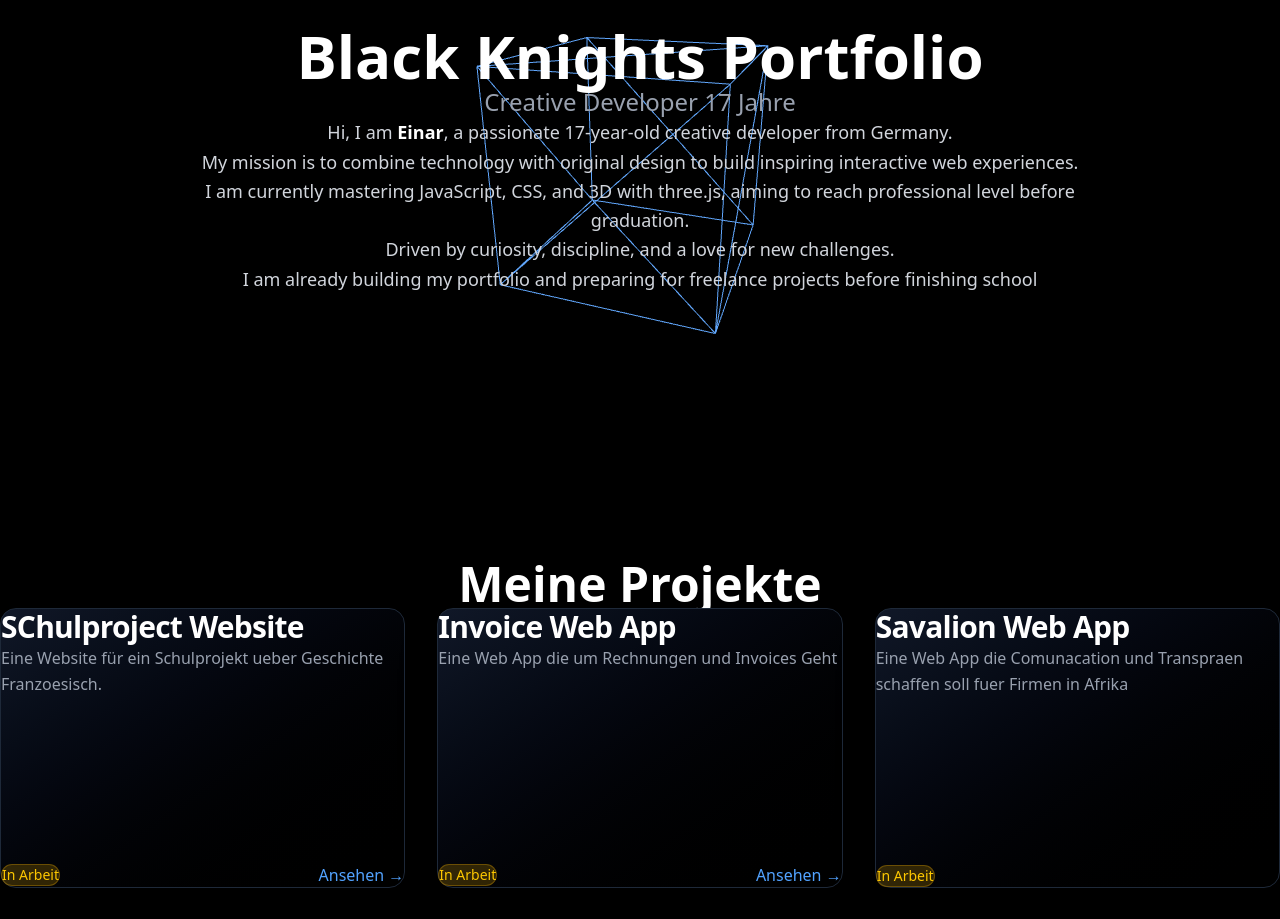
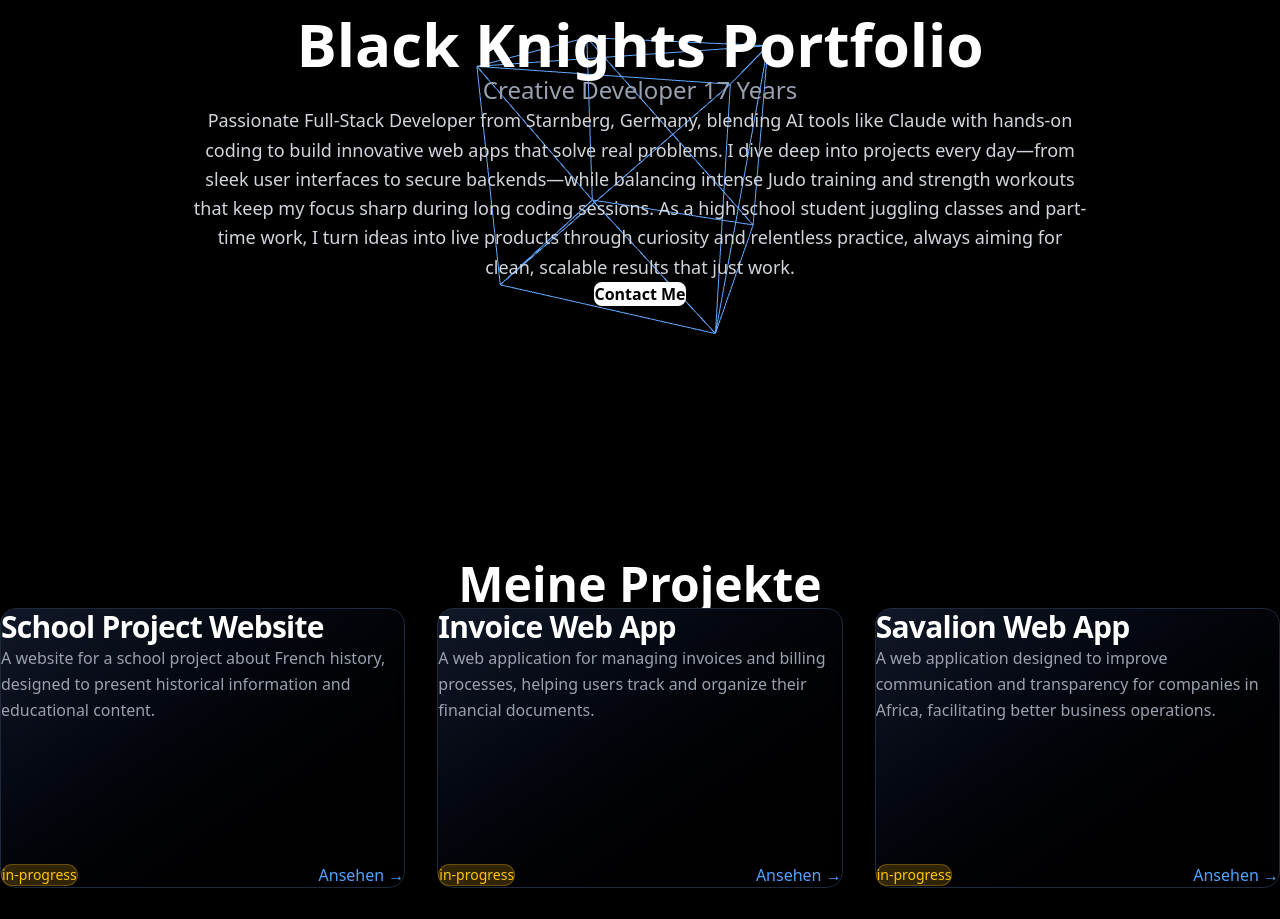
Before and after one commit to endgegnerbert-tech/Black-Knight-Portfolio, a Next.js app: page / in a window 1280 px wide. Shown: the part 240-1159 px from the top of the page. Built offline with nearby package versions, Linux system fonts and the light colour scheme.

Commit message:
Fixes zu meiner portfolio website gemacht damit sie passt

```diff
--- a/src/app/globals.css
+++ b/src/app/globals.css
@@ -16,3 +16,11 @@ body {
   color: #ffffff;
   overflow-x: hidden;
 }
+@keyframes fadeIn {
+  from { opacity: 0; }
+  to { opacity: 1; }
+}
+
+.animate-fadeIn {
+  animation: fadeIn 0.3s ease-in;
+}
--- a/src/components/Hero.tsx
+++ b/src/components/Hero.tsx
@@ -4,6 +4,7 @@ import { useEffect, useRef, useState } from "react";
 
 export default function Hero() {
   const [isVisible, setIsVisible] = useState(false);
+  const [showContact, setShowContact] = useState(false);
   const aboutRef = useRef<HTMLDivElement>(null);
 
   useEffect(() => {
@@ -23,6 +24,18 @@ export default function Hero() {
     return () => observer.disconnect();
   }, []);
 
+  // Verstecke Contact beim Scrollen
+  useEffect(() => {
+    const handleScroll = () => {
+      if (showContact) {
+        setShowContact(false);
+      }
+    };
+
+    window.addEventListener("scroll", handleScroll);
+    return () => window.removeEventListener("scroll", handleScroll);
+  }, [showContact]);
+
   return (
     <section
       id="hero"
@@ -31,7 +44,7 @@ export default function Hero() {
       <div className="max-w-4xl mx-auto text-center">
         <div className="mb-8">
           <h2 className="text-6xl font-bold mb-4">Black Knights Portfolio</h2>
-          <p className="text-2xl text-gray-400">Creative Developer 17 Jahre</p>
+          <p className="text-2xl text-gray-400">Creative Developer 17 Years</p>
         </div>
         <div
           ref={aboutRef}
@@ -41,19 +54,65 @@ export default function Hero() {
           }`}
         >
           <p>
-            Hi, I am <b className="text-white">Einar</b>, a passionate
-            17-year-old creative developer from Germany.
-            <br /> My mission is to combine technology with original design to
-            build inspiring interactive web experiences.
-            <br />I am currently mastering JavaScript, CSS, and 3D with
-            three.js, aiming to reach professional level before graduation.
-            <br />
-            Driven by curiosity, discipline, and a love for new challenges.
-            <br /> I am already building my portfolio and preparing for
-            freelance projects before finishing school
+            Passionate Full-Stack Developer from Starnberg, Germany, blending AI
+            tools like Claude with hands-on coding to build innovative web apps
+            that solve real problems. I dive deep into projects every day—from
+            sleek user interfaces to secure backends—while balancing intense
+            Judo training and strength workouts that keep my focus sharp during
+            long coding sessions. As a high school student juggling classes and
+            part-time work, I turn ideas into live products through curiosity
+            and relentless practice, always aiming for clean, scalable results
+            that just work.
           </p>
         </div>
+
+        {/* Contact Me Button */}
+        <button
+          onClick={() => setShowContact(true)}
+          className="mt-8 px-8 py-4 bg-white text-black font-bold rounded-lg hover:bg-gray-200 transition-all hover:scale-105"
+        >
+          Contact Me
+        </button>
       </div>
+
+      {/* Contact Overlay */}
+      {showContact && (
+        <div className="fixed inset-0 bg-black bg-opacity-98 z-50 flex items-center justify-center animate-fadeIn px-8">
+          <div className="max-w-2xl mx-auto text-center px-8">
+            <h1 className="text-5xl font-bold text-white mb-8">Kontakt</h1>
+            <p className="text-gray-400 mb-12">
+              Wenn you want to get in touch, feel free to reach out via email at
+            </p>
+            <a
+              href="mailto:einar.jaegereinar@icloud.com"
+              className="text-2xl text-blue-400 hover:text-blue-300 transition underline"
+            >
+              einar.jaegereinar@icloud.com
+            </a>
+            <p className="text-gray-400 mt-8 mb-4">
+              Here&apos;s my{" "}
+              <a
+                href="https://github.com/endgegnerbert-tech"
+                className="text-blue-400 hover:text-blue-300 transition underline"
+                target="_blank"
+                rel="noopener noreferrer"
+              >
+                GitHub
+              </a>{" "}
+              for more insight.
+            </p>
+            <p className="text-gray-500 mt-4 text-sm">
+              I typically respond within 24-48 hours.
+            </p>
+            <button
+              onClick={() => setShowContact(false)}
+              className="mt-8 px-6 py-2 border border-white text-white rounded hover:bg-white hover:text-black transition"
+            >
+              Schließen
+            </button>
+          </div>
+        </div>
+      )}
     </section>
   );
 }
--- a/src/components/ProjectCard.tsx
+++ b/src/components/ProjectCard.tsx
@@ -17,17 +17,17 @@ export default function ProjectCard({ project }: ProjectCardProps) {
         <span
           className={`px-7 py-2.5 rounded-full text-sm font-medium backdrop-blur-sm
                 ${
-                  status === "Abgeschlossen"
+                  status === "completed"
                     ? "bg-green-500/20 text-green-400 border border-green-500/30"
                     : ""
                 }
                 ${
-                  status === "In Arbeit"
+                  status === "in-progress"
                     ? "bg-yellow-500/20 text-yellow-400 border border-yellow-500/30"
                     : ""
                 }
                 ${
-                  status === "Geplant"
+                  status === "planned"
                     ? "bg-blue-500/20 text-blue-400 border border-blue-500/30"
                     : ""
                 }
--- a/src/components/gProject.tsx
+++ b/src/components/gProject.tsx
@@ -5,7 +5,7 @@ export default function GProject() {
   return (
     <section id="projects" className="min-h-screen py-20 px-4 bg-black">
       <div className="max-w-7xl mx-auto">
-        <h1 className="text-5xl font-bold text-white text-center mb-12">
+        <h1 className="text-5xl font-bold text-white text-center mb-17">
           Meine Projekte
         </h1>
         <div className="grid grid-cols-1 md:grid-cols-2 lg:grid-cols-3 gap-8">
--- a/src/data/Projekte.ts
+++ b/src/data/Projekte.ts
@@ -3,22 +3,30 @@ import { Project } from "@/types/Project";
 export const Projekte: Project[] = [
     {
         id: 1,
-        title:"SChulproject Website",
-        description:"Eine Website für ein Schulprojekt ueber Geschichte Franzoesisch.",
-        status:"In Arbeit",
-        projectUrl:"https://project-geschichte-franzoesisch.vercel.app/"
+        title:"School Project Website",
+        description:"A website for a school project about French history, designed to present historical information and educational content.",
+        status:"in-progress",
+        projectUrl:"/"
     },
     {
         id: 2,
         title:"Invoice Web App",
-        description:" Eine Web App die um Rechnungen und Invoices Geht ",
-        status:"In Arbeit",
+        description:"A web application for managing invoices and billing processes, helping users track and organize their financial documents.",
+        status:"in-progress",
         projectUrl:"/"
     },
     {
         id: 3,
         title:"Savalion Web App",
-        description:"Eine Web App die Comunacation und Transpraen schaffen soll fuer Firmen in Afrika",
-        status:"In Arbeit",
+        description:"A web application designed to improve communication and transparency for companies in Africa, facilitating better business operations.",
+        status:"in-progress",
+        projectUrl:"/"
+    },
+    {
+        id: 4,
+        title:"AI App",
+        description:"A context-aware AI application that focuses on understanding the user through natural language processing and personalized interactions.",
+        status:"planned",
+        projectUrl:"/"
     }
 ];
--- a/src/types/Project.ts
+++ b/src/types/Project.ts
@@ -2,6 +2,6 @@ export interface Project {
   id: number;
   title: string;
   description: string;
-  status: "In Arbeit" | "Abgeschlossen" | "Geplant";
+  status: "in-progress" | "completed" | "planned";
   projectUrl?: string;
 }
```
